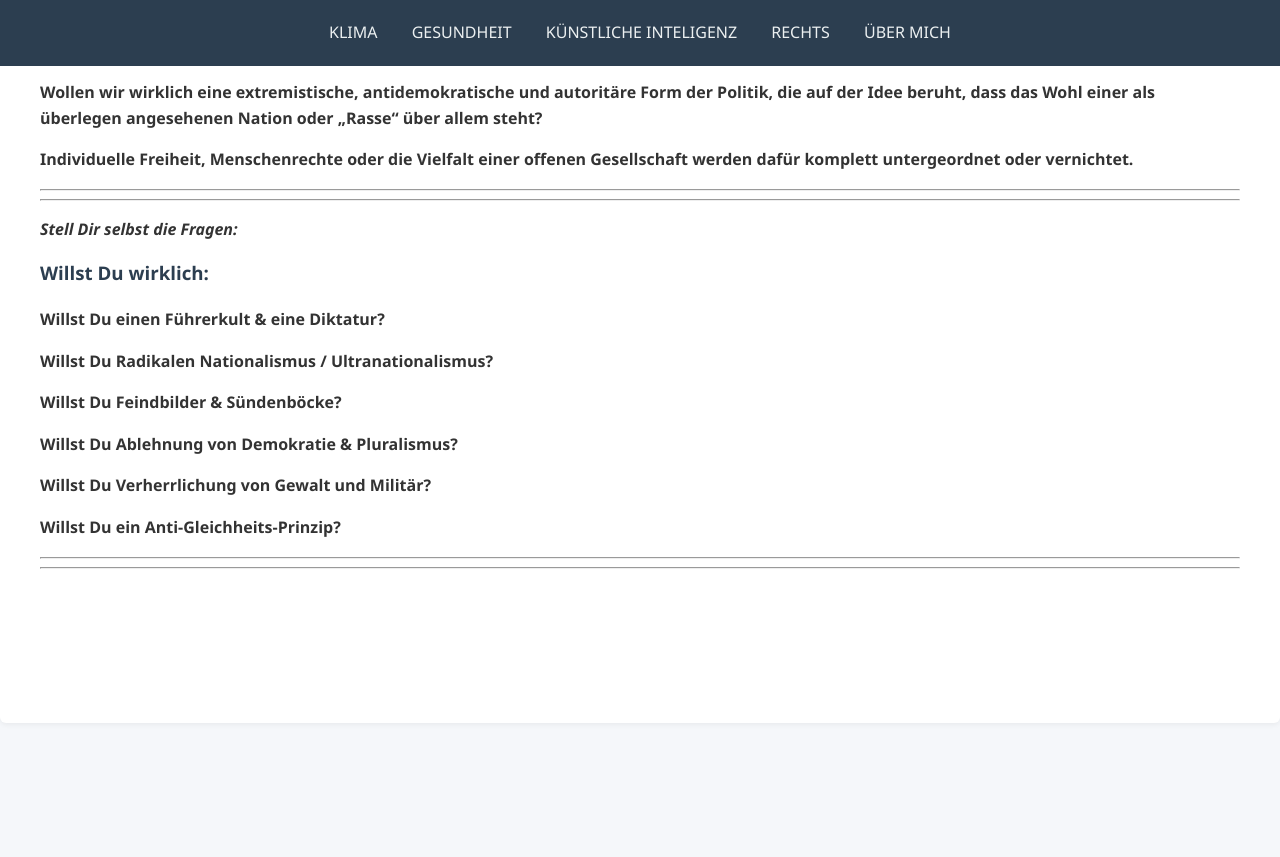
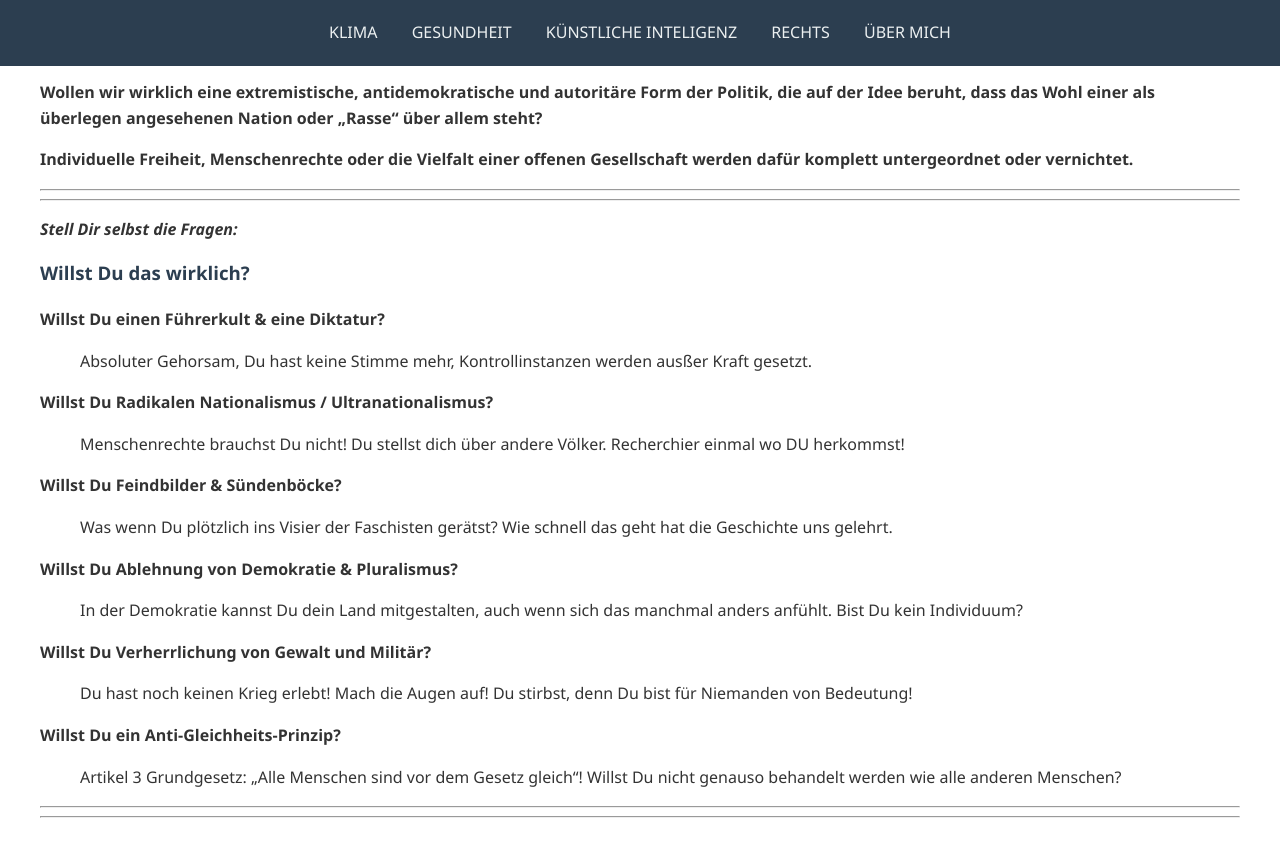
Before and after one commit to TheGermanTruth/TheGermanTruth, a Jekyll site: the page built from rechts.md, in a window 1280 px wide and 900 px high, scrolled down 3799 px. Shown: the top 857 px of the window. Built offline with Jekyll 4.4.1, drawn with Linux system fonts in a browser that asks for light colours; before the commit the page ends 4542 px from its top, so only the background shows below that.

Commit message:
Update rechts.md

```diff
--- a/rechts.md
+++ b/rechts.md
@@ -173,19 +173,25 @@ angesehenen Nation oder „Rasse“ über allem steht?**
 
 ***Stell Dir selbst die Fragen:***
 
-### Willst Du wirklich:
+### Willst Du das wirklich?
 
 **Willst Du einen Führerkult & eine Diktatur?**
+>Absoluter Gehorsam, Du hast keine Stimme mehr, Kontrollinstanzen werden ausßer Kraft gesetzt.
 
 **Willst Du Radikalen Nationalismus / Ultranationalismus?**
+>Menschenrechte brauchst Du nicht! Du stellst dich über andere Völker. Recherchier einmal wo DU herkommst!
 
 **Willst Du Feindbilder & Sündenböcke?**
+>Was wenn Du plötzlich ins Visier der Faschisten gerätst? Wie schnell das geht hat die Geschichte uns gelehrt.
 
 **Willst Du Ablehnung von Demokratie & Pluralismus?**
+>In der Demokratie kannst Du dein Land mitgestalten, auch wenn sich das manchmal anders anfühlt. Bist Du kein Individuum?
 
 **Willst Du Verherrlichung von Gewalt und Militär?**
+>Du hast noch keinen Krieg erlebt! Mach die Augen auf! Du stirbst, denn Du bist für Niemanden von Bedeutung!
 
 **Willst Du ein Anti-Gleichheits-Prinzip?**
+>Artikel 3 Grundgesetz: „Alle Menschen sind vor dem Gesetz gleich“! Willst Du nicht genauso behandelt werden wie alle anderen Menschen?
 
 ---
 ---
```
